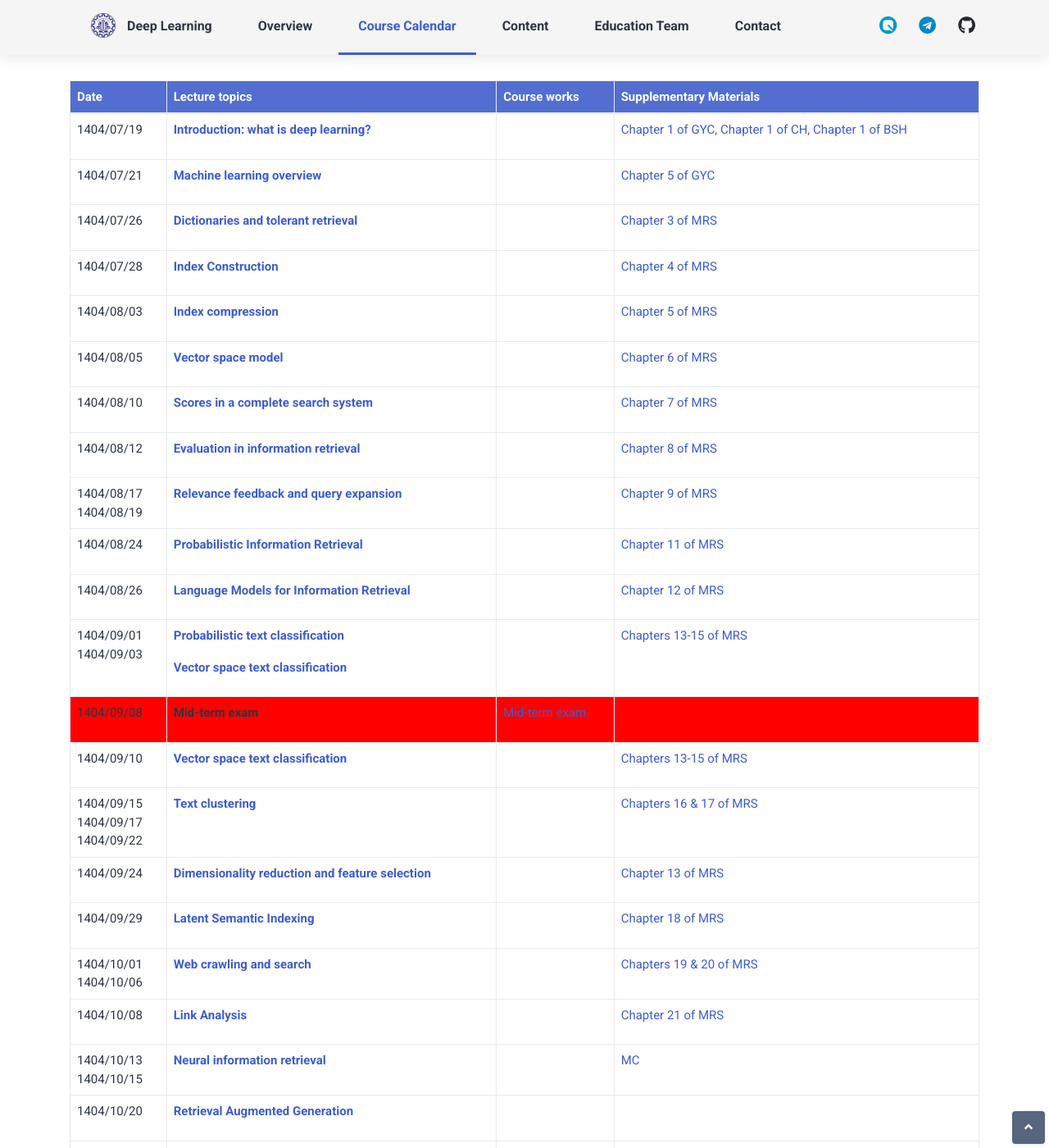
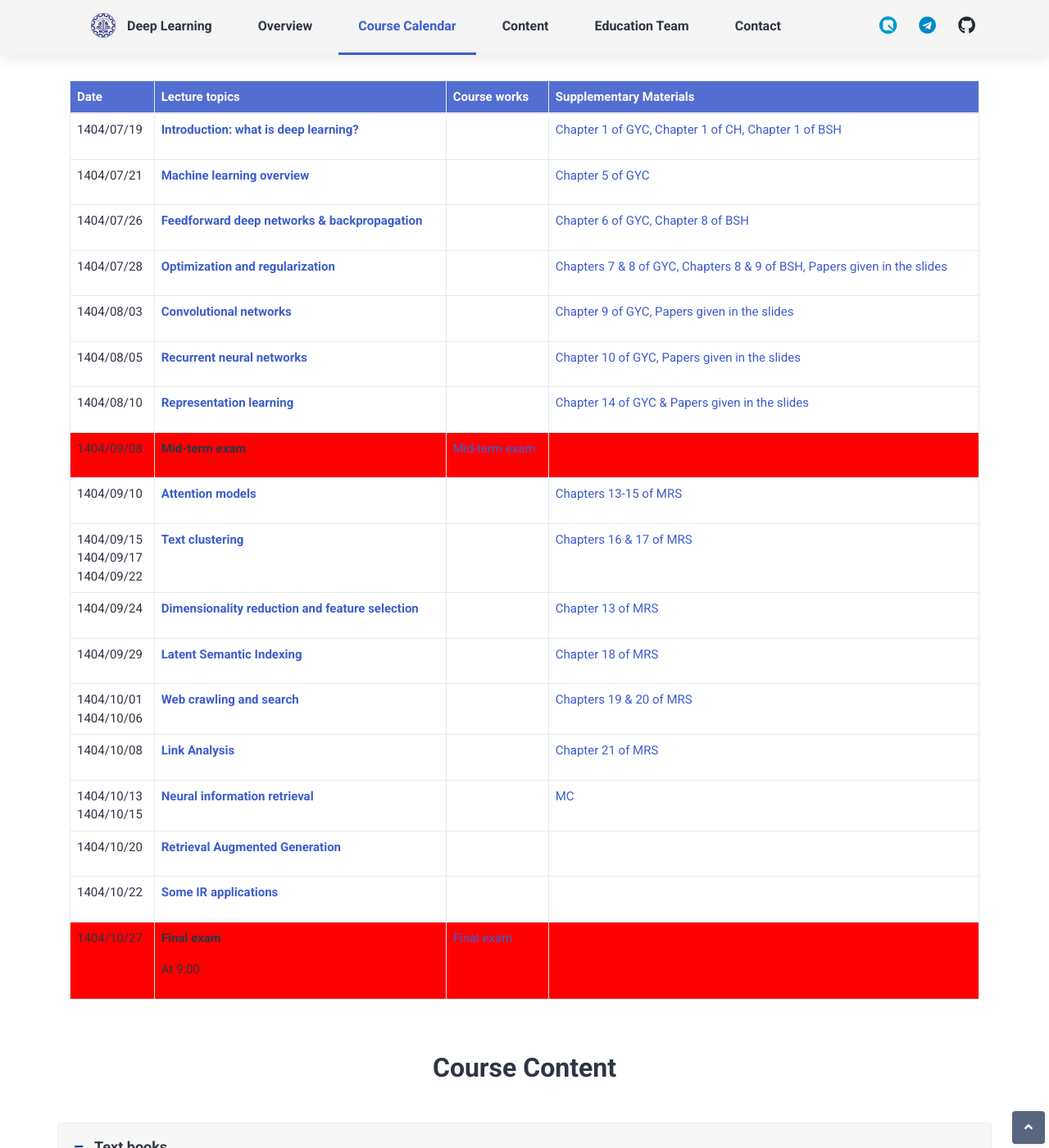
Before and after one commit to SUT-DeepLearning-Fall2025/SUT-DeepLearning-Fall2025.github.io, a Jekyll site: the page built from index.html, in a window 1280 px wide and 1400 px high, scrolled down 661 px. Shown: the whole window at 82% size. Built offline with Jekyll 4.4.1, drawn with Linux system fonts in a browser that asks for light colours; some web fonts are replaced; comment, search, counter and statistics services are not loaded.

Commit message:
5th commit

```diff
--- a/_data/calendar.yml
+++ b/_data/calendar.yml
@@ -23,116 +23,116 @@
 - date:
     - 1404/07/26
   subjects:
-    - title: "**Dictionaries and tolerant retrieval**"
-      link: "https://sharif.edu/~beigy/courses/14032/40324/Lect-3.pdf"
+    - title: "**Feedforward deep networks & backpropagation**"
+      link: "https://sharif.edu/~beigy/courses/14031/40719/Lect-4to5.pdf"
   assignment: []
   sections:
-    - title: "Chapter 3 of MRS"
-      link: "https://nlp.stanford.edu/IR-book/pdf/03dict.pdf"
+    - title: "Chapter 6 of GYC, Chapter 8 of BSH"
+      link: ""
   color: ""
 
 - date:
     - 1404/07/28
   subjects:
-    - title: "**Index Construction**"
-      link: "https://sharif.edu/~beigy/courses/14032/40324/Lect-4.pdf"
+    - title: "**Optimization and regularization**"
+      link: "https://sharif.edu/~beigy/courses/14031/40719/Lect-6to7.pdf"
   assignment: []
   sections:
-    - title: "Chapter 4 of MRS"
-      link: "https://nlp.stanford.edu/IR-book/pdf/04const.pdf"
+    - title: "Chapters 7 & 8 of GYC, Chapters 8 & 9 of BSH, Papers given in the slides"
+      link: ""
   color: ""
 
 - date:
     - 1404/08/03
   subjects:
-    - title: "**Index compression**"
-      link: "https://sharif.edu/~beigy/courses/14032/40324/Lect-5.pdf"
+    - title: "**Convolutional networks**"
+      link: "https://sharif.edu/~beigy/courses/14031/40719/Lect-8to10.pdf"
   assignment: []
   sections:
-    - title: "Chapter 5 of MRS"
-      link: "https://nlp.stanford.edu/IR-book/pdf/05comp.pdf"
+    - title: "Chapter 9 of GYC, Papers given in the slides"
+      link: ""
   color: ""
 
 - date:
     - 1404/08/05
   subjects:
-    - title: "**Vector space model**"
-      link: "https://sharif.edu/~beigy/courses/14032/40324/Lect-6.pdf"
+    - title: "**Recurrent neural networks**"
+      link: "https://sharif.edu/~beigy/courses/14031/40719/Lect-11to14.pdf"
   assignment: []
   sections:
-    - title: "Chapter 6 of MRS"
-      link: "https://nlp.stanford.edu/IR-book/pdf/06vect.pdf"
+    - title: "Chapter 10 of GYC, Papers given in the slides"
+      link: ""
   color: ""
 
 - date:
     - 1404/08/10
   subjects:
-    - title: "**Scores in a complete search system**"
-      link: "https://sharif.edu/~beigy/courses/14032/40324/Lect-7.pdf"
+    - title: "**Representation learning**"
+      link: "https://sharif.edu/~beigy/courses/14031/40719/Lect-15to18.pdf"
   assignment: []
   sections:
-    - title: "Chapter 7 of MRS"
-      link: "https://nlp.stanford.edu/IR-book/pdf/07system.pdf"
+    - title: "Chapter 14 of GYC & Papers given in the slides"
+      link: ""
   color: ""
 
-- date:
-    - 1404/08/12
-  subjects:
-    - title: "**Evaluation in information retrieval**"
-      link: "https://sharif.edu/~beigy/courses/14032/40324/Lect-8.pdf"
-  assignment: []
-  sections:
-    - title: "Chapter 8 of MRS"
-      link: "https://nlp.stanford.edu/IR-book/pdf/08eval.pdf"
-  color: ""
+# - date:
+#     - 1404/08/12
+#   subjects:
+#     - title: "**Evaluation in information retrieval**"
+#       link: "https://sharif.edu/~beigy/courses/14032/40324/Lect-8.pdf"
+#   assignment: []
+#   sections:
+#     - title: "Chapter 8 of MRS"
+#       link: "https://nlp.stanford.edu/IR-book/pdf/08eval.pdf"
+#   color: ""
 
-- date:
-    - 1404/08/17
-    - 1404/08/19
-  subjects:
-    - title: "**Relevance feedback and query expansion**"
-      link: "https://sharif.edu/~beigy/courses/14032/40324/Lect-9.pdf"
-  assignment: []
-  sections:
-    - title: "Chapter 9 of MRS"
-      link: "https://nlp.stanford.edu/IR-book/pdf/09expand.pdf"
-  color: ""
+# - date:
+#     - 1404/08/17
+#     - 1404/08/19
+#   subjects:
+#     - title: "**Relevance feedback and query expansion**"
+#       link: "https://sharif.edu/~beigy/courses/14032/40324/Lect-9.pdf"
+#   assignment: []
+#   sections:
+#     - title: "Chapter 9 of MRS"
+#       link: "https://nlp.stanford.edu/IR-book/pdf/09expand.pdf"
+#   color: ""
 
-- date:
-    - 1404/08/24
-  subjects:
-    - title: "**Probabilistic Information Retrieval**"
-      link: "https://sharif.edu/~beigy/courses/14032/40324/Lect-10.pdf"
-  assignment: []
-  sections:
-    - title: "Chapter 11 of MRS"
-      link: "https://nlp.stanford.edu/IR-book/pdf/11prob.pdf"
-  color: ""
+# - date:
+#     - 1404/08/24
+#   subjects:
+#     - title: "**Probabilistic Information Retrieval**"
+#       link: "https://sharif.edu/~beigy/courses/14032/40324/Lect-10.pdf"
+#   assignment: []
+#   sections:
+#     - title: "Chapter 11 of MRS"
+#       link: "https://nlp.stanford.edu/IR-book/pdf/11prob.pdf"
+#   color: ""
 
-- date:
-    - 1404/08/26
-  subjects:
-    - title: "**Language Models for Information Retrieval**"
-      link: "https://sharif.edu/~beigy/courses/14032/40324/Lect-11.pdf"
-  assignment: []
-  sections:
-    - title: "Chapter 12 of MRS"
-      link: "https://nlp.stanford.edu/IR-book/pdf/12lmodel.pdf"
-  color: ""
+# - date:
+#     - 1404/08/26
+#   subjects:
+#     - title: "**Language Models for Information Retrieval**"
+#       link: "https://sharif.edu/~beigy/courses/14032/40324/Lect-11.pdf"
+#   assignment: []
+#   sections:
+#     - title: "Chapter 12 of MRS"
+#       link: "https://nlp.stanford.edu/IR-book/pdf/12lmodel.pdf"
+#   color: ""
 
-- date:
-    - 1404/09/01
-    - 1404/09/03
-  subjects:
-    - title: "**Probabilistic text classification**"
-      link: "https://sharif.edu/~beigy/courses/14032/40324/Lect-13.pdf"
-    - title: "**Vector space text classification**"
-      link: "https://sharif.edu/~beigy/courses/14041/40324/Lect-14.pdf"
-  assignment: []
-  sections:
-    - title: "Chapters 13-15 of MRS"
-      link: "https://nlp.stanford.edu/IR-book/pdf/13bayes.pdf"
-  color: ""
+# - date:
+#     - 1404/09/01
+#     - 1404/09/03
+#   subjects:
+#     - title: "**Probabilistic text classification**"
+#       link: "https://sharif.edu/~beigy/courses/14032/40324/Lect-13.pdf"
+#     - title: "**Vector space text classification**"
+#       link: "https://sharif.edu/~beigy/courses/14041/40324/Lect-14.pdf"
+#   assignment: []
+#   sections:
+#     - title: "Chapters 13-15 of MRS"
+#       link: "https://nlp.stanford.edu/IR-book/pdf/13bayes.pdf"
+#   color: ""
 
 - date:
     - 1404/09/08
@@ -148,7 +148,7 @@
 - date:
     - 1404/09/10
   subjects:
-    - title: "**Vector space text classification**"
+    - title: "**Attention models**"
       link: "https://sharif.edu/~beigy/courses/14032/40324/Lect-14.pdf"
   assignment: []
   sections:
```
Also changed, not shown: _data/other_TAs.yml (+6 -6 lines).
